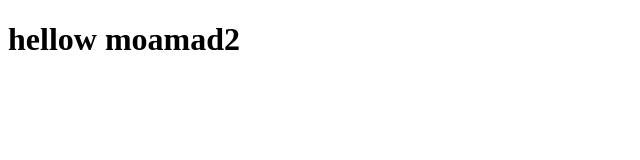
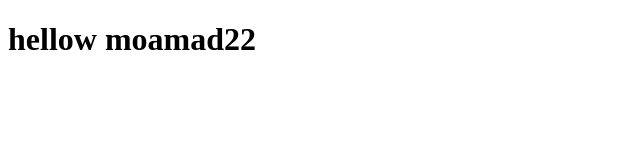
Before and after one commit to movie-wmd-project/wmd_project, a plain HTML site: page ViewMovie/viewMoie.html in a window 1280 px wide. Shown: the full height of the page, 0-640 px from the left. Drawn offline with Linux system fonts and the light colour scheme.

Commit message:
Update viewMoie.html
2

```diff
--- a/ViewMovie/viewMoie.html
+++ b/ViewMovie/viewMoie.html
@@ -6,6 +6,6 @@
     <title>Document</title>
 </head>
 <body>
-    <h1>hellow moamad2</h1>
+    <h1>hellow moamad22</h1>
 </body>
 </html>
```
